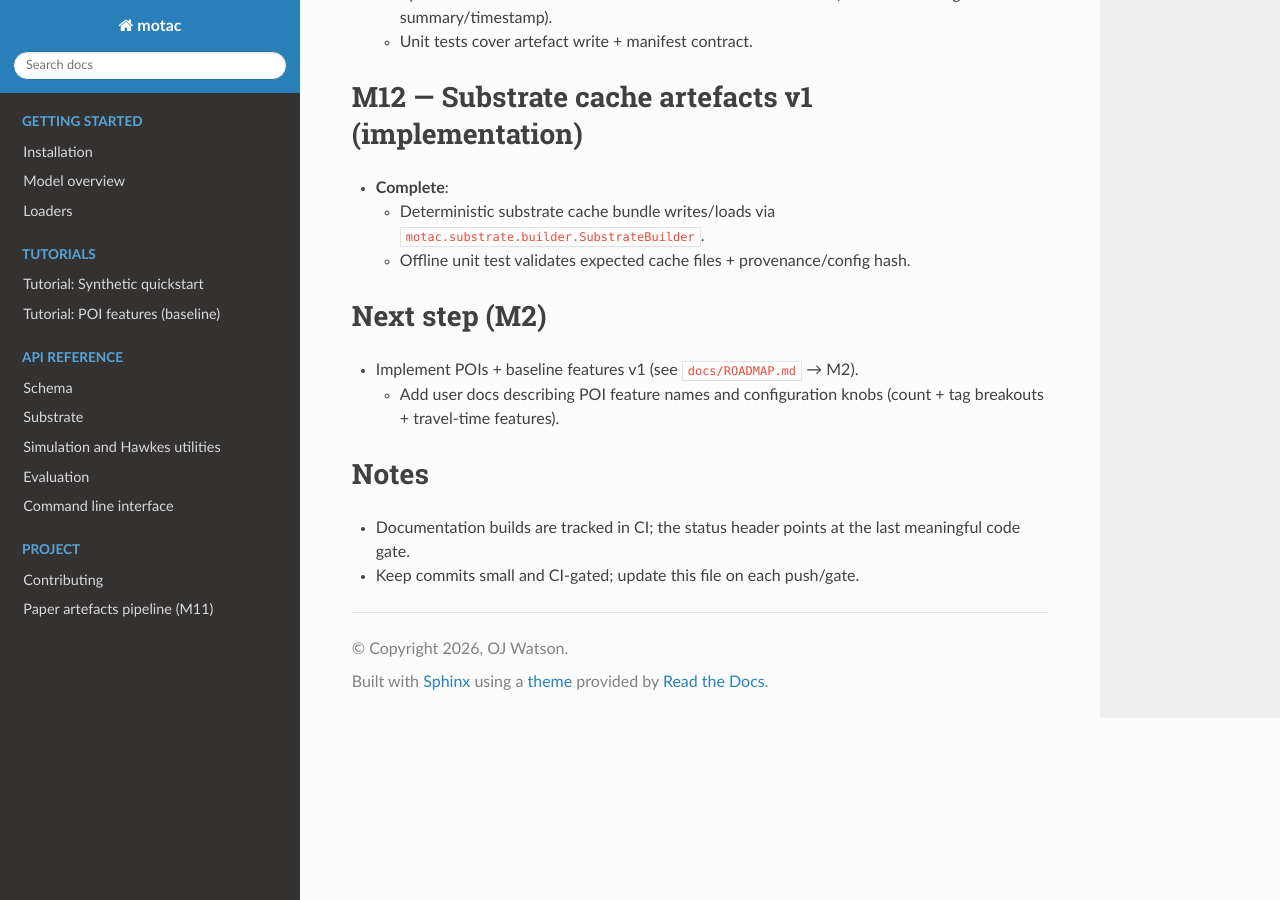
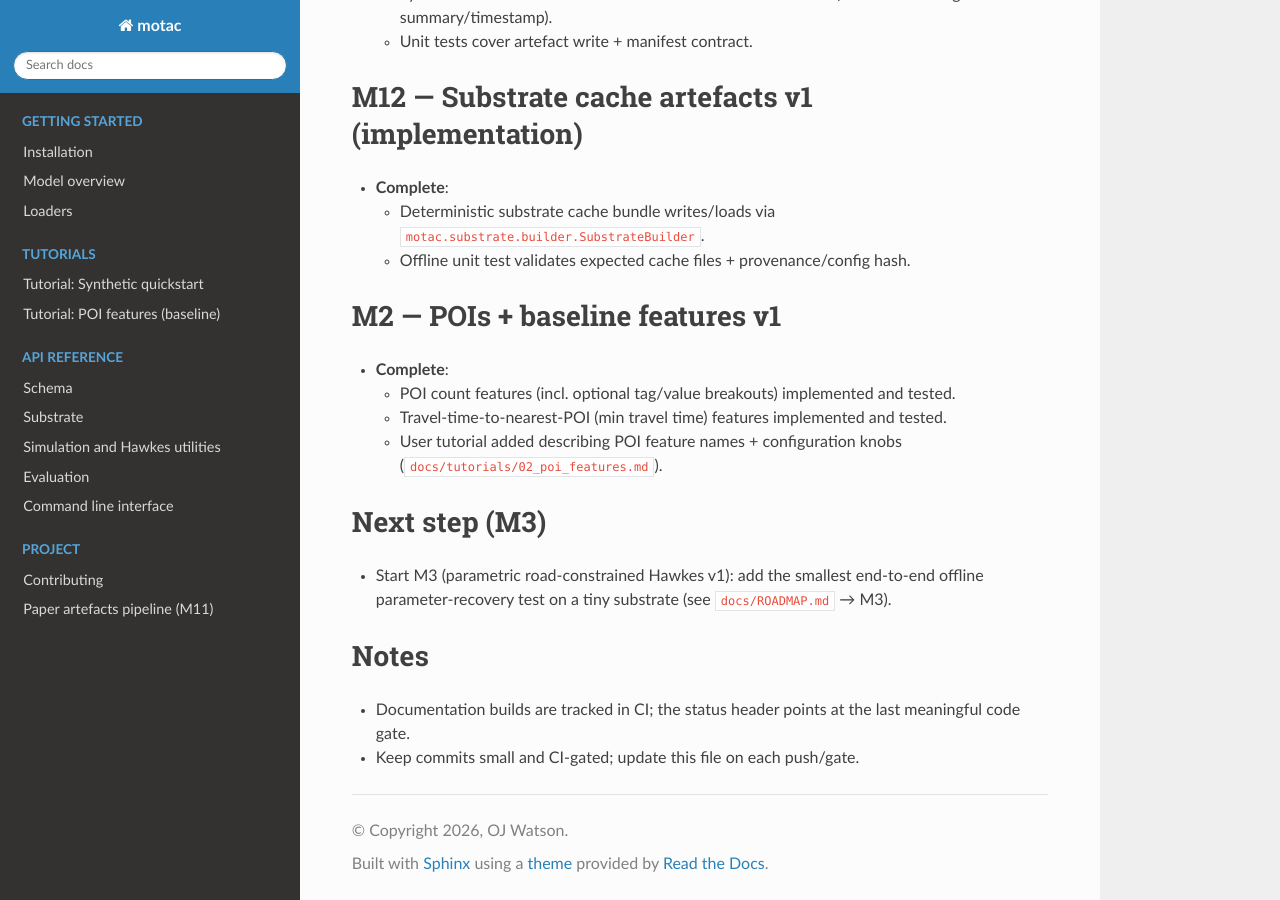
Before and after one commit to OJWatson/motac, a Sphinx documentation site: the page built from docs/STATUS.md, in a window 1280 px wide and 900 px high, scrolled down 1140 px. Built offline with Sphinx 7.4.7 and the Read the Docs theme 3.1.0, drawn with Linux system fonts in a browser that asks for light colours; some of the changed text lies outside the part shown.

Commit message:
chore: update status/worklog for M2 POI docs

```diff
--- a/docs/STATUS.md
+++ b/docs/STATUS.md
@@ -50,9 +50,14 @@ updatedAtUtc: 2026-02-12T17:05:34Z
   - Deterministic substrate cache bundle writes/loads via `motac.substrate.builder.SubstrateBuilder`.
   - Offline unit test validates expected cache files + provenance/config hash.
 
-## Next step (M2)
-- Implement POIs + baseline features v1 (see `docs/ROADMAP.md` → M2).
-  - Add user docs describing POI feature names and configuration knobs (count + tag breakouts + travel-time features).
+## M2 — POIs + baseline features v1
+- **Complete**:
+  - POI count features (incl. optional tag/value breakouts) implemented and tested.
+  - Travel-time-to-nearest-POI (min travel time) features implemented and tested.
+  - User tutorial added describing POI feature names + configuration knobs (`docs/tutorials/02_poi_features.md`).
+
+## Next step (M3)
+- Start M3 (parametric road-constrained Hawkes v1): add the smallest end-to-end offline parameter-recovery test on a tiny substrate (see `docs/ROADMAP.md` → M3).
 
 ## Notes
 - Documentation builds are tracked in CI; the status header points at the last meaningful code gate.
```
Also changed, not shown: other parts of docs/STATUS.md (+3 -3 lines), docs/WORKLOG.md (+1 -0 lines).
